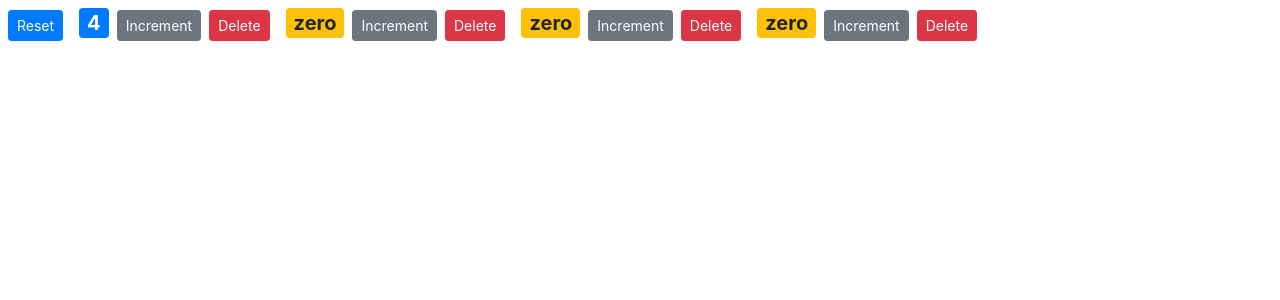
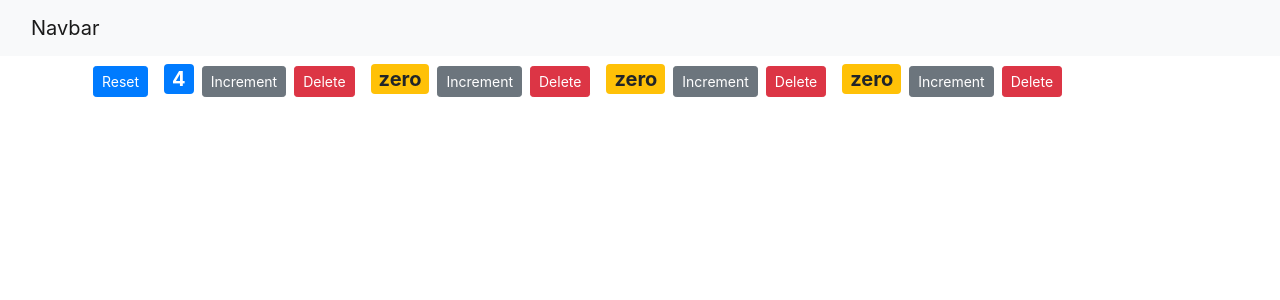
Before and after one commit to nichols20/react-counter-app, a React (Create React App) app: page / in a window 1280 px wide. Shown: the top 300 px of the page. Built offline with nearby package versions, Linux system fonts and the light colour scheme.

Commit message:
made NavBar comp, app comp now parent to all comps

```diff
--- a/src/App.js
+++ b/src/App.js
@@ -1,24 +1,16 @@
-import logo from './logo.svg';
 import './App.css';
+import NavBar from './components/navbar';
+import Counters from './components/counters';
+import React from 'react';
 
 function App() {
   return (
-    <div className="App">
-      <header className="App-header">
-        <img src={logo} className="App-logo" alt="logo" />
-        <p>
-          Edit <code>src/App.js</code> and save to reload.
-        </p>
-        <a
-          className="App-link"
-          href="https://reactjs.org"
-          target="_blank"
-          rel="noopener noreferrer"
-        >
-          Learn React
-        </a>
-      </header>
-    </div>
+    <React.Fragment>
+      <NavBar/>
+      <main className = 'container'>
+        <Counters/>
+      </main>
+    </React.Fragment>
   );
 }
 
--- /dev/null
+++ b/src/components/navbar.jsx
@@ -0,0 +1,14 @@
+import React, { Component } from 'react';
+
+class NavBar extends Component {
+    render() {
+    return (
+      <nav className="navbar navbar-light bg-light">
+        <div className="container-fluid">
+          <a className="navbar-brand" href="#">Navbar</a>
+        </div>
+      </nav> );
+    }
+}
+
+export default NavBar;
--- a/src/index.js
+++ b/src/index.js
@@ -1,13 +1,12 @@
 import React from 'react';
 import ReactDOM from 'react-dom';
 import './index.css';
-//import App from './App';
+import App from './App';
 import reportWebVitals from './reportWebVitals';
 import 'bootstrap/dist/css/bootstrap.css'
-import Counters from './components/counters';
 
 ReactDOM.render(
-  <Counters />,
+  <App />,
   document.getElementById('root')
 );
 
```
